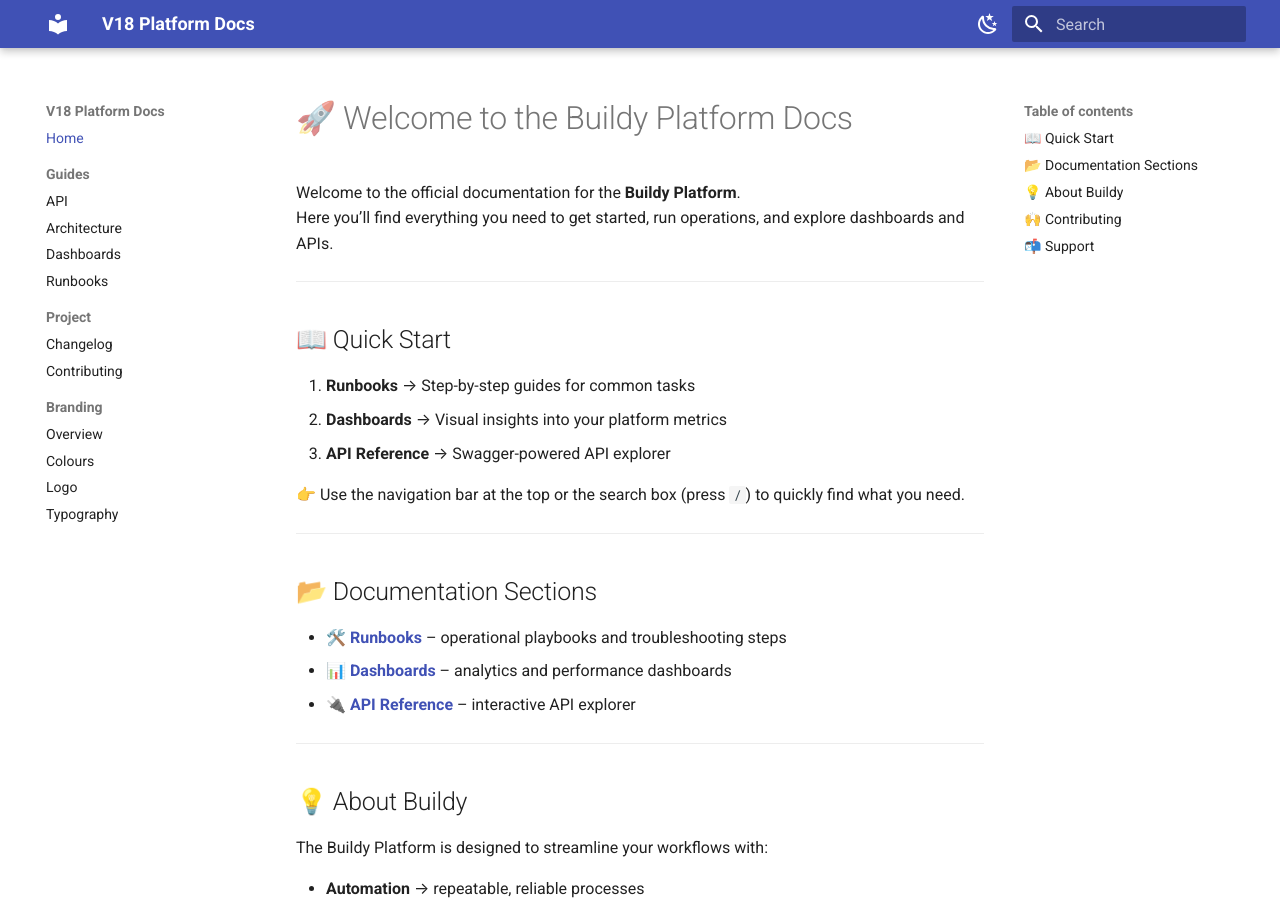
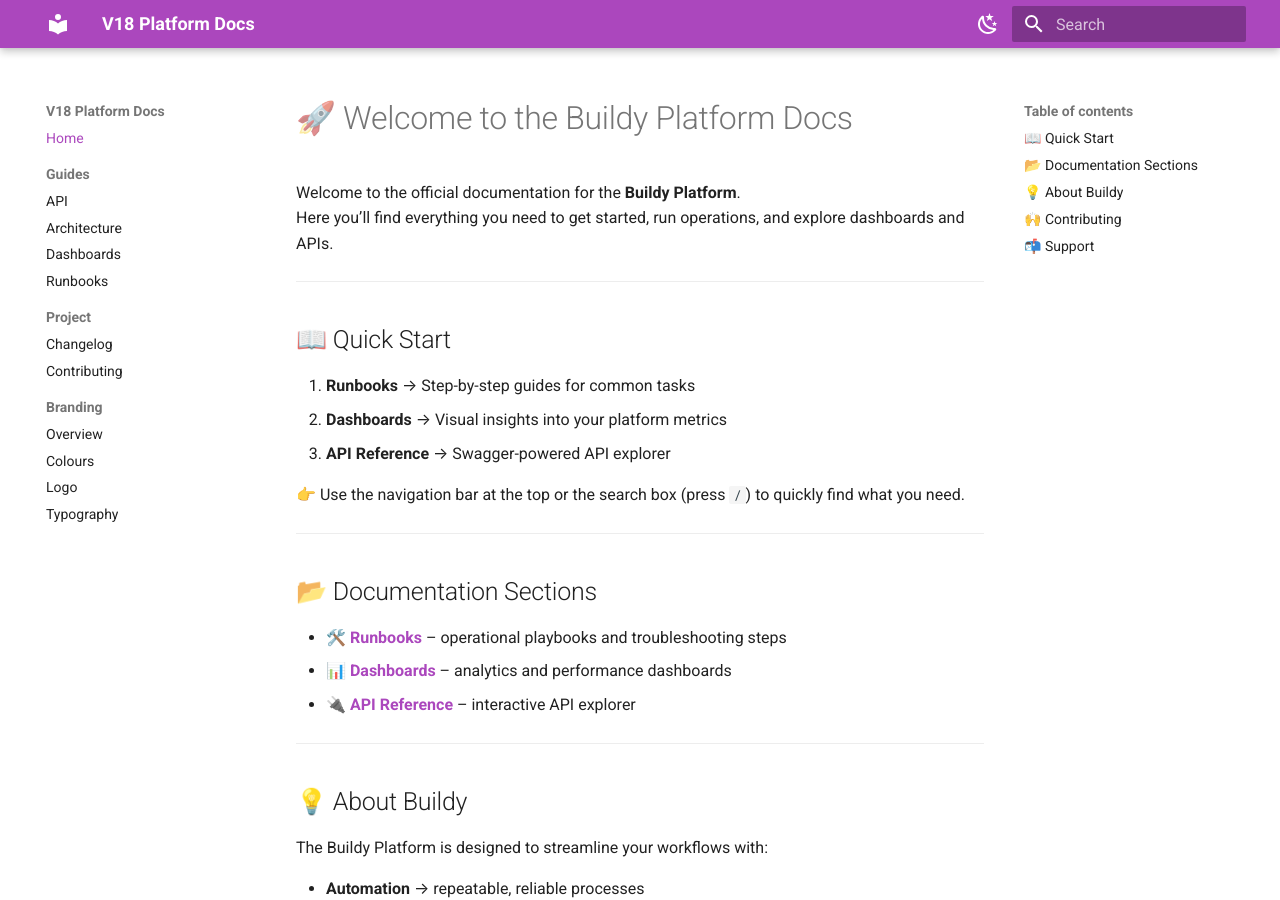
Before and after one commit to Kello54/Buildy, an MkDocs documentation site: the page built from docs/index.md, in a window 1280 px wide and 900 px high. Built offline with MkDocs 1.6.1 and Material for MkDocs 9.7.7, drawn with Linux system fonts in a browser that asks for light colours.

Commit message:
Update mkdocs.yml

```diff
--- a/mkdocs.yml
+++ b/mkdocs.yml
@@ -6,14 +6,14 @@ theme:
   name: material
   palette:
     - scheme: default
-      primary: indigo
-      accent: indigo
+      primary: purple     # Purple main color
+      accent: amber       # Gold accent
       toggle:
         icon: material/weather-night
         name: Switch to dark mode
     - scheme: slate
-      primary: indigo
-      accent: indigo
+      primary: purple
+      accent: amber
       toggle:
         icon: material/weather-sunny
         name: Switch to light mode
```
